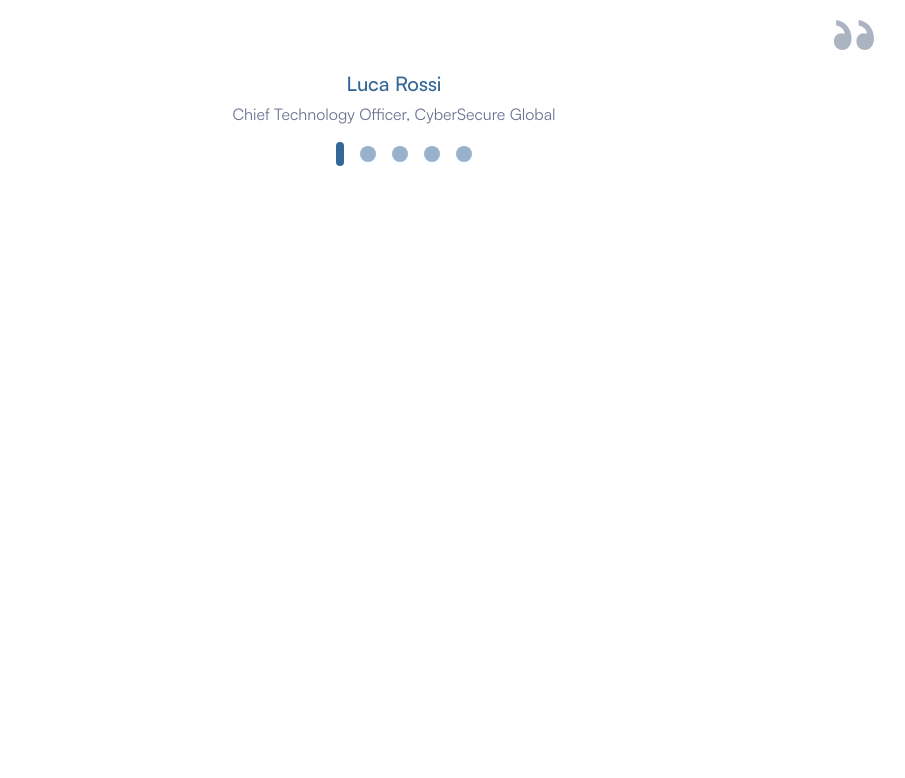
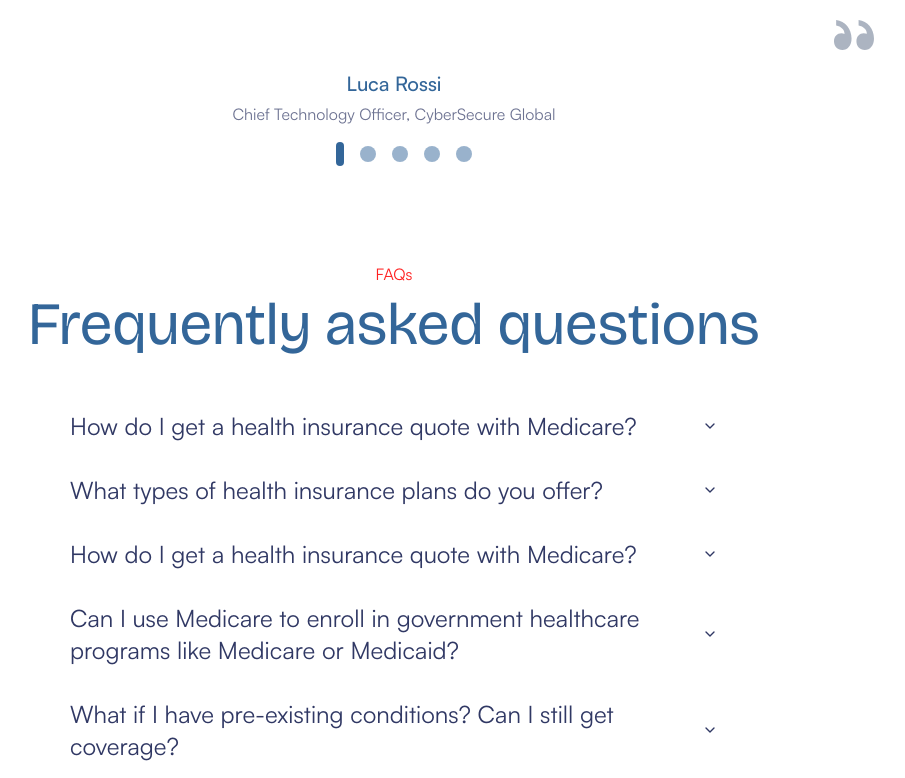
Before and after one commit to zico-works/medicare-support, a Next.js app: page / in a window 1280 px wide. Shown: the part 4288-5066 px from the top of the page, without its empty margins (246-1151 px from the left). Before the commit the page ends 4454 px from the top, so only its background shows below. Built offline with nearby package versions, Linux system fonts and the light colour scheme.

Commit message:
implement faq section

```diff
--- a/app/page.tsx
+++ b/app/page.tsx
@@ -1,5 +1,6 @@
 import About from '@/sections/about';
 import Contact from '@/sections/contact';
+import Faq from '@/sections/faq';
 import Hero from '@/sections/hero';
 import PopularPlans from '@/sections/popular-plans';
 import Services from '@/sections/services';
@@ -15,6 +16,7 @@ const Homepage = () => (
     <PopularPlans />
     <Contact />
     <Testimonial />
+    <Faq />
   </main>
 );
 
--- /dev/null
+++ b/components/ui/accordion.tsx
@@ -0,0 +1,70 @@
+'use client';
+
+import * as AccordionPrimitive from '@radix-ui/react-accordion';
+import * as React from 'react';
+import { cn } from '@/utils/cn';
+import { ChevronDown } from 'lucide-react';
+
+const Accordion = AccordionPrimitive.Root;
+
+const AccordionItem = React.forwardRef<
+  React.ElementRef<typeof AccordionPrimitive.Item>,
+  React.ComponentPropsWithoutRef<typeof AccordionPrimitive.Item> & {
+    className?: string;
+  }
+>(({ className, ...props }, ref) => (
+  <AccordionPrimitive.Item
+    ref={ref}
+    className={cn('', className)}
+    {...props}
+  />
+));
+
+AccordionItem.displayName = 'AccordionItem';
+
+const AccordionTrigger = React.forwardRef<
+  React.ElementRef<typeof AccordionPrimitive.Trigger>,
+  React.ComponentPropsWithoutRef<
+    typeof AccordionPrimitive.Trigger
+  > & { className?: string }
+>(({ children, className, ...props }, ref) => (
+  <AccordionPrimitive.Header className='flex'>
+    <AccordionPrimitive.Trigger
+      ref={ref}
+      className={cn(
+        'flex flex-1 items-center justify-between py-4 transition-all [&[data-state=open]]:text-white text-primary-500 text-2xl duration-200 px-3 [&[data-state=open]]:bg-primary [&[data-state=open]>svg]:rotate-180',
+        className,
+      )}
+      {...props}
+    >
+      {children}
+      <ChevronDown className='size-4 shrink-0 transition-transform duration-200' />
+    </AccordionPrimitive.Trigger>
+  </AccordionPrimitive.Header>
+));
+
+AccordionTrigger.displayName = AccordionPrimitive.Trigger.displayName;
+
+const AccordionContent = React.forwardRef<
+  React.ElementRef<typeof AccordionPrimitive.Content>,
+  React.ComponentPropsWithoutRef<
+    typeof AccordionPrimitive.Content
+  > & { className?: string }
+>(({ children, className, ...props }, ref) => (
+  <AccordionPrimitive.Content
+    ref={ref}
+    className='overflow-hidden px-3 pt-2 text-sm transition-all duration-200 data-[state=closed]:animate-accordion-up data-[state=open]:animate-accordion-down data-[state=open]:bg-[#ebf0f5]'
+    {...props}
+  >
+    <div className={cn('pb-4 pt-0', className)}>{children}</div>
+  </AccordionPrimitive.Content>
+));
+
+AccordionContent.displayName = AccordionPrimitive.Content.displayName;
+
+export {
+  Accordion,
+  AccordionItem,
+  AccordionTrigger,
+  AccordionContent,
+};
--- a/package.json
+++ b/package.json
@@ -15,6 +15,7 @@
   },
   "dependencies": {
     "@hookform/resolvers": "^3.6.0",
+    "@radix-ui/react-accordion": "^1.2.0",
     "@radix-ui/react-label": "^2.1.0",
     "@radix-ui/react-slot": "^1.1.0",
     "class-variance-authority": "^0.7.0",
--- /dev/null
+++ b/sections/faq.tsx
@@ -0,0 +1,67 @@
+import { bricolage } from '@/app/font';
+import {
+  Accordion,
+  AccordionContent,
+  AccordionItem,
+  AccordionTrigger,
+} from '@/components/ui/accordion';
+import { cn } from '@/utils/cn';
+
+const Faq = () => (
+  <section className='container mt-24' id='about'>
+    <p className='text-center text-[#ff2020]'>FAQs</p>
+    <h1
+      className={cn(
+        bricolage.className,
+        'lg:text-6xl text-3xl text-center pt-2 sm:text-4xl text-[#336699] font-medium',
+      )}
+    >
+      Frequently asked questions
+    </h1>
+
+    <div className='mx-auto mt-10 max-w-2xl'>
+      {FAQs.map(({ label, title }, idx) => (
+        <Accordion type='multiple'>
+          <AccordionItem value={`item-${idx}`}>
+            <AccordionTrigger>
+              <span className='text-left'>{title}</span>
+            </AccordionTrigger>
+            <AccordionContent>{label}</AccordionContent>
+          </AccordionItem>
+        </Accordion>
+      ))}
+    </div>
+  </section>
+);
+
+const FAQs = [
+  {
+    title: 'How do I get a health insurance quote with Medicare?',
+    label:
+      'Getting a quote with Medicare is easy! Simply fill out our online form, and one of our licensed agents will reach out to you with personalized options.',
+  },
+  {
+    title: 'What types of health insurance plans do you offer?',
+    label:
+      'Getting a quote with Medicare is easy! Simply fill out our online form, and one of our licensed agents will reach out to you with personalized options.',
+  },
+  {
+    title: 'How do I get a health insurance quote with Medicare?',
+    label:
+      'Getting a quote with Medicare is easy! Simply fill out our online form, and one of our licensed agents will reach out to you with personalized options.',
+  },
+  {
+    title:
+      'Can I use Medicare to enroll in government healthcare programs like Medicare or Medicaid?',
+    label:
+      'Getting a quote with Medicare is easy! Simply fill out our online form, and one of our licensed agents will reach out to you with personalized options.',
+  },
+  {
+    title:
+      'What if I have pre-existing conditions? Can I still get coverage?',
+    label:
+      'Getting a quote with Medicare is easy! Simply fill out our online form, and one of our licensed agents will reach out to you with personalized options.',
+  },
+];
+
+export default Faq;
--- a/tailwind.config.ts
+++ b/tailwind.config.ts
@@ -48,6 +48,20 @@ const config: Config = {
       fontFamily: {
         bricolage: ['--font-brocolage', 'sans-serif'],
       },
+      keyframes: {
+        'accordion-down': {
+          from: { height: '0' },
+          to: { height: 'var(--radix-accordion-content-height)' },
+        },
+        'accordion-up': {
+          from: { height: 'var(--radix-accordion-content-height)' },
+          to: { height: '0' },
+        },
+      },
+      animation: {
+        'accordion-down': 'accordion-down 0.2s ease-out',
+        'accordion-up': 'accordion-up 0.2s ease-out',
+      },
     },
   },
   plugins: [],
```
Also changed, not shown: 1 other file (tests, documents, lock files or other folders).
